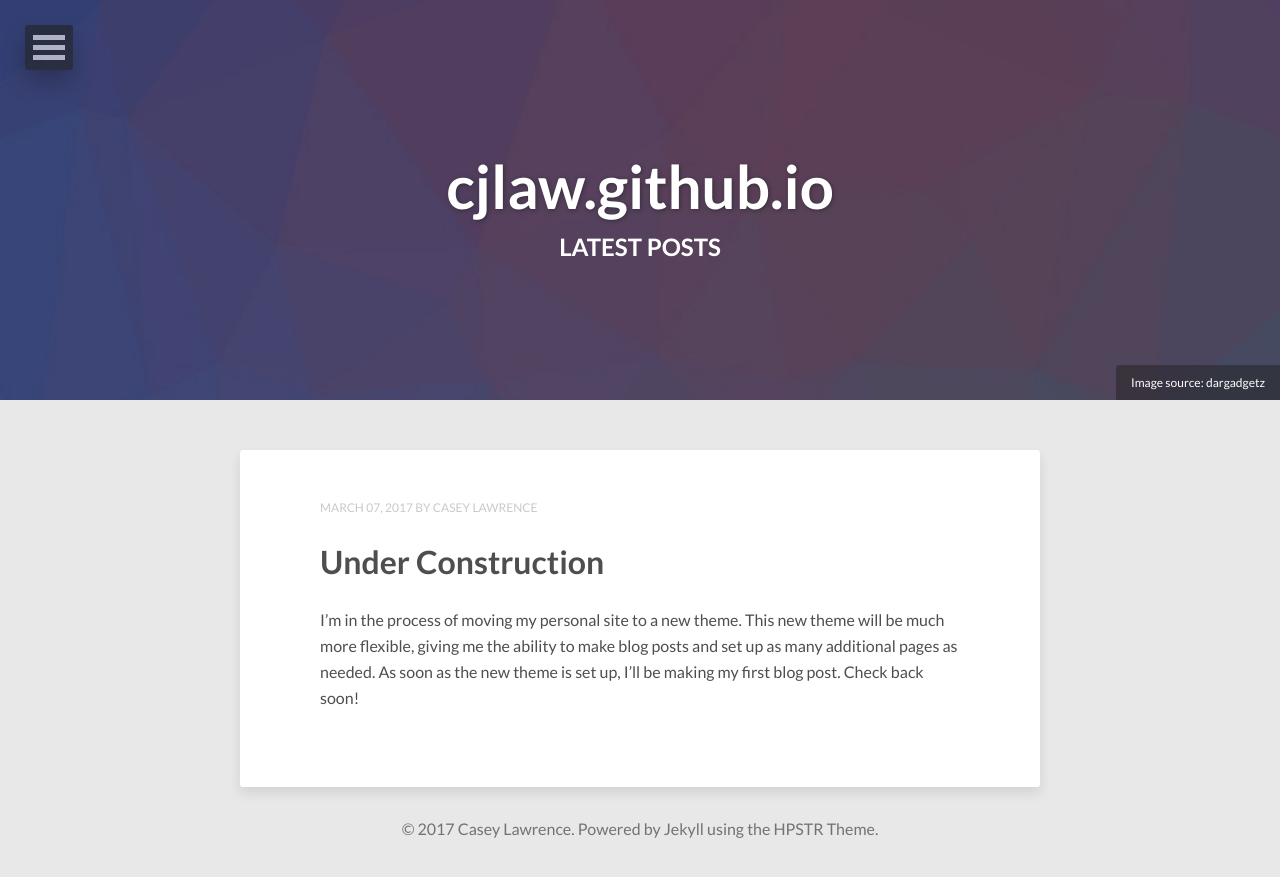
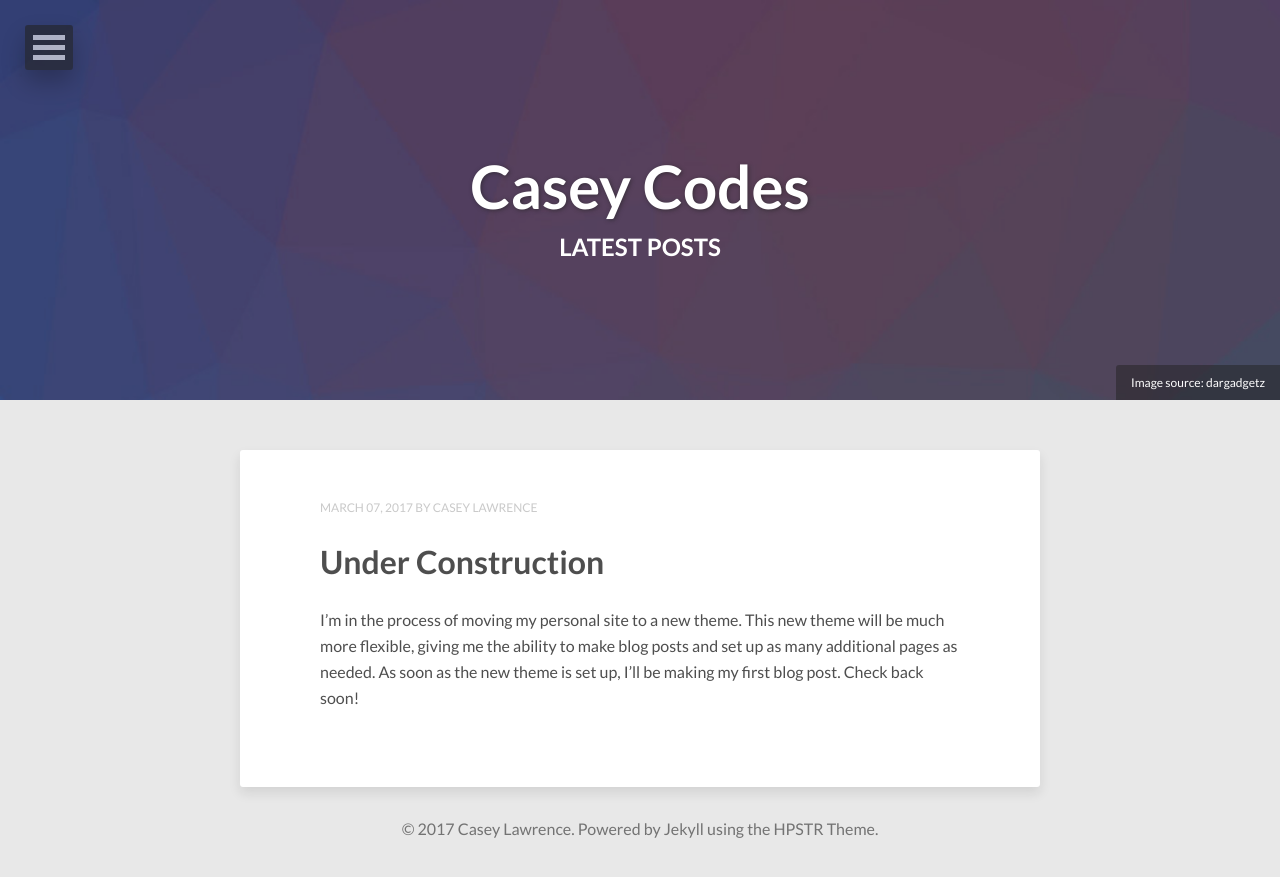
Before and after one commit to cjlaw/cjlaw.github.io, a Jekyll site: the page built from index.html, in a window 1280 px wide. Shown: the top 877 px of the page. Built offline with Jekyll 4.4.1, drawn with Linux system fonts in a browser that asks for light colours; nearby versions of some CDN libraries; the list of posts is cut into pages by our own code; comment, search, counter and statistics services are not loaded.

Commit message:
Change site title

```diff
--- a/_config.yml
+++ b/_config.yml
@@ -1,4 +1,4 @@
-title:            cjlaw.github.io
+title:            Casey Codes
 description:      Casey Lawrence's personal site.
 disqus_shortname: cjlaw-github-io
 reading_time:     false
```
